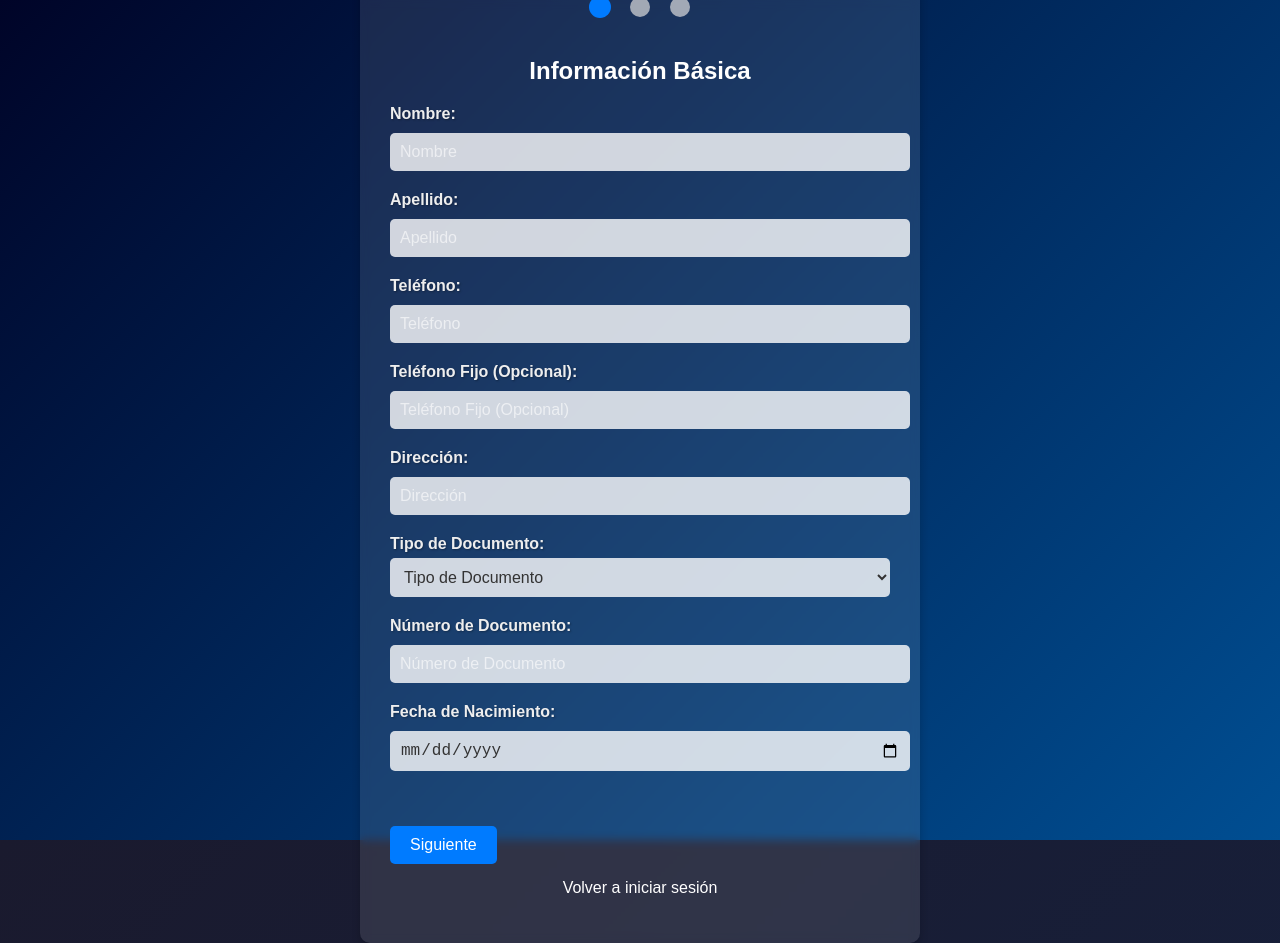
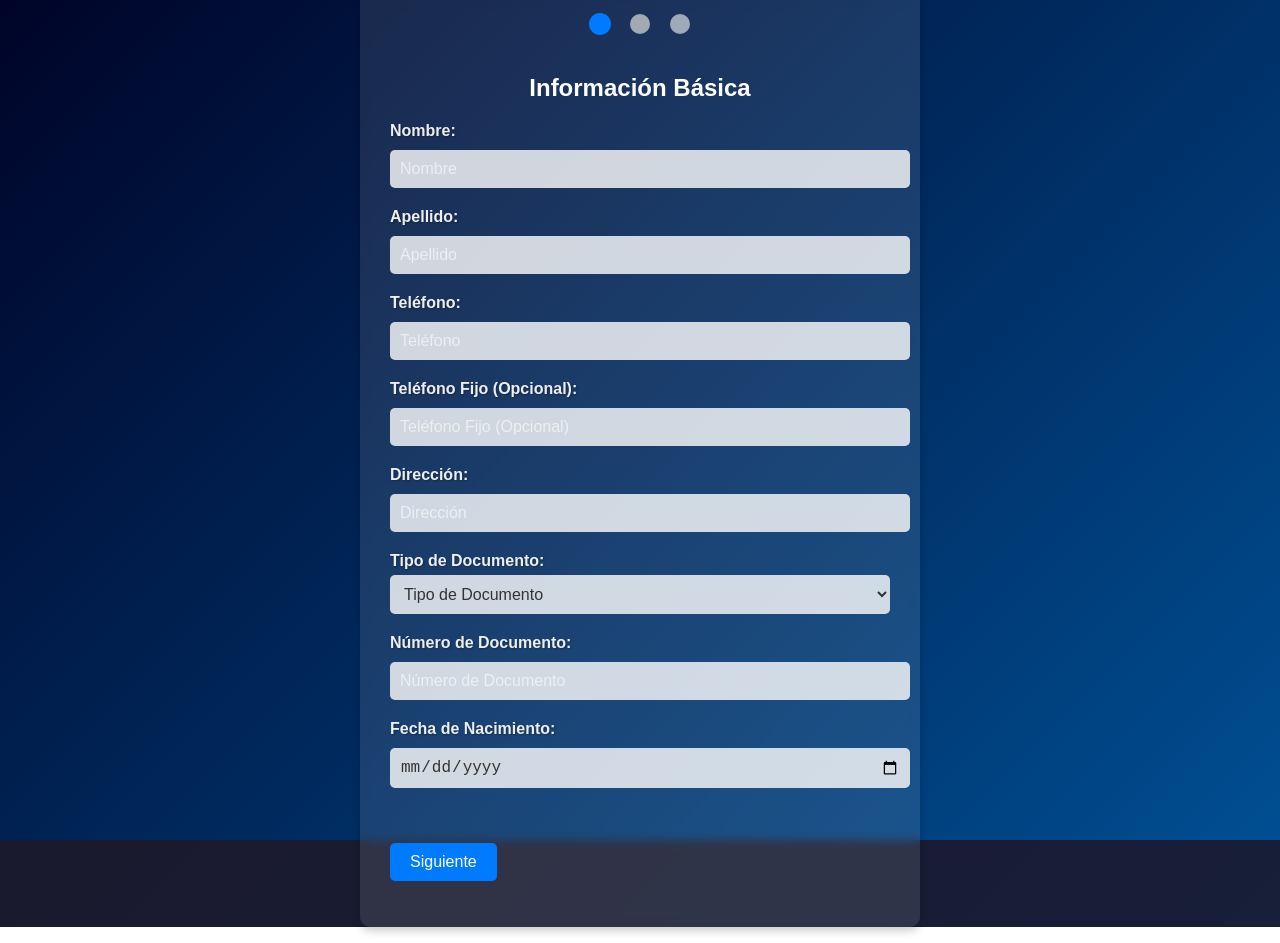
Before and after one commit to ViolaLolis/veterinaria-flookypets, a React (Create React App) app in the folder proyecto/: page /register in a window 1280 px wide. Built offline with nearby package versions, Linux system fonts and the light colour scheme.

Commit message:
Correccion Registro

```diff
--- a/proyecto/src/Componentes/Registro.js
+++ b/proyecto/src/Componentes/Registro.js
@@ -365,7 +365,6 @@ function Registro() {
 
         {!registroExitoso && (
           <p className="volver-inicio" onClick={() => navigate('/login')}>
-            Volver a iniciar sesión
           </p>
         )}
       </div>
```
